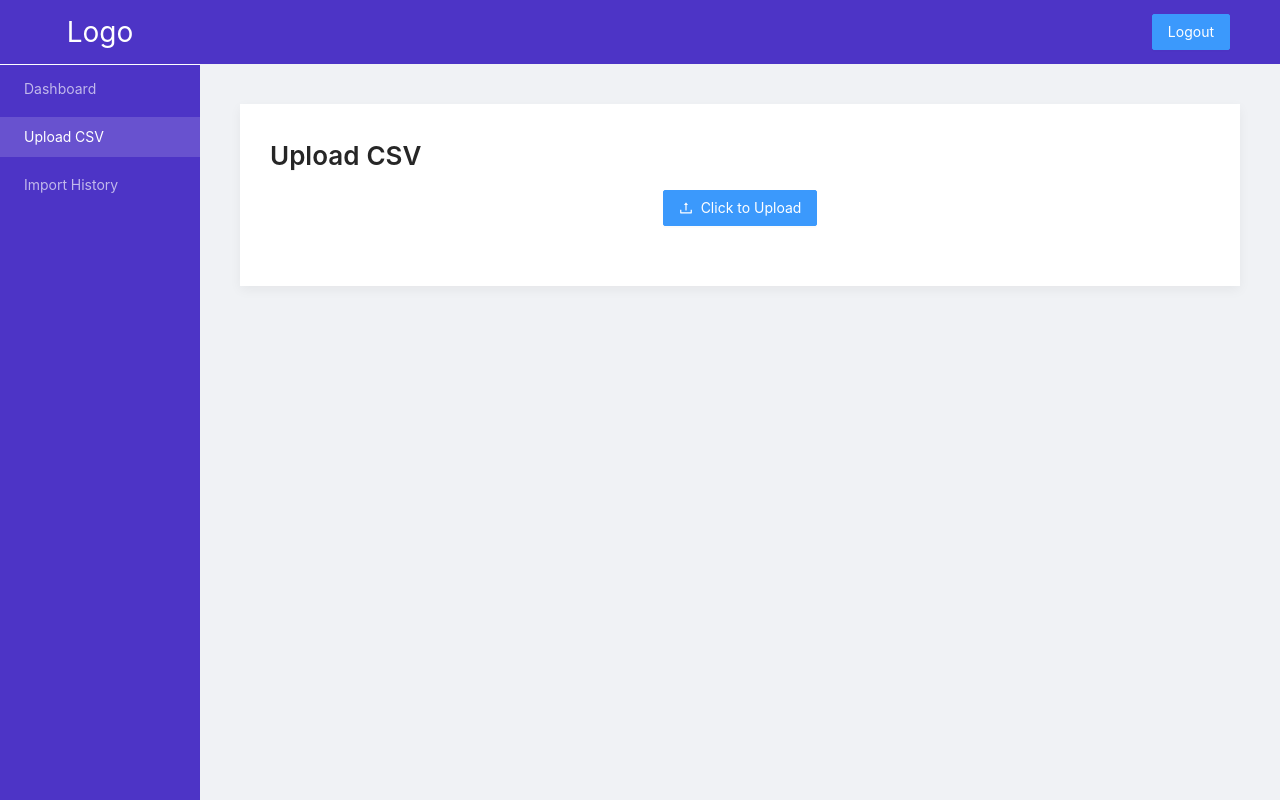
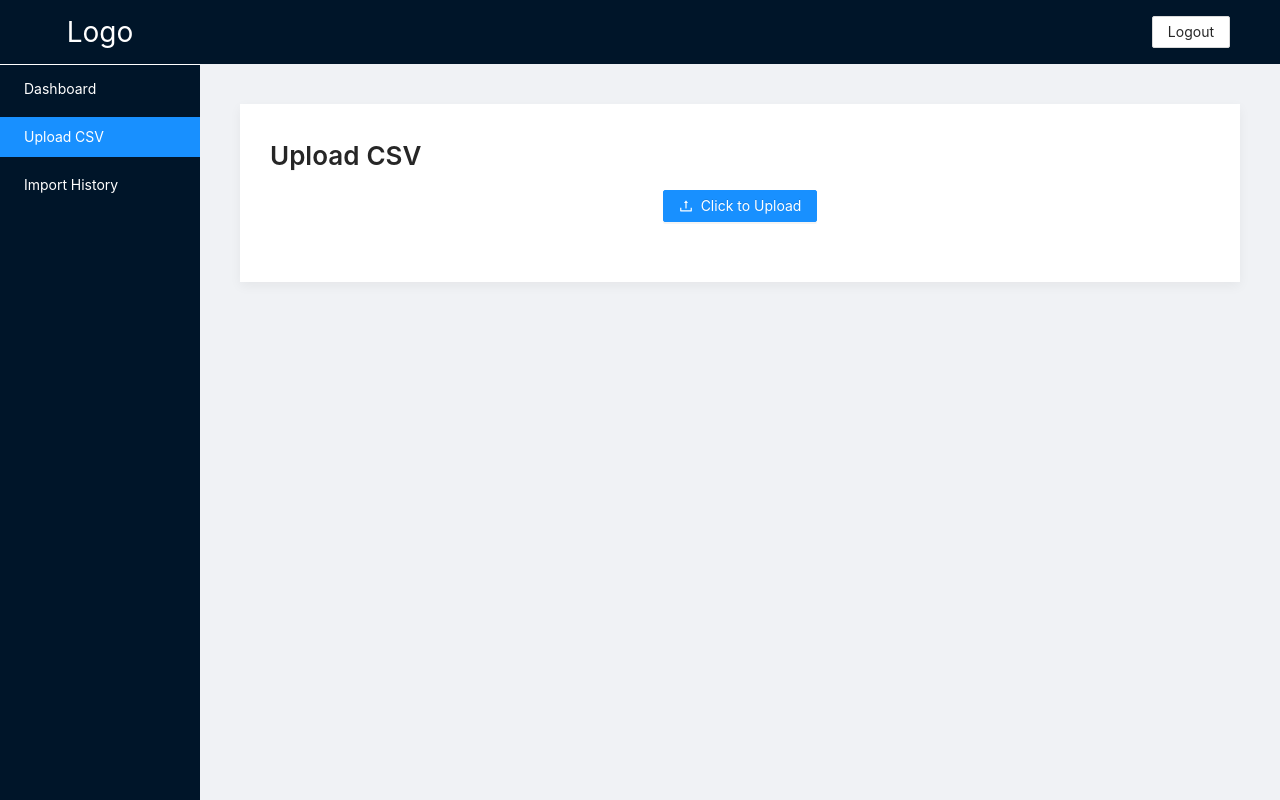
Before and after one commit to Shubhammuley/Admin-webapp, a React (Create React App) app: page /uploadCsv in a window 1280 px wide. Built offline with nearby package versions, Linux system fonts and the light colour scheme; no server answers; sample sign-in values are in the browser's storage.

Commit message:
Update fixes

```diff
--- a/src/App.css
+++ b/src/App.css
@@ -113,18 +113,23 @@ body,
   width: 0 !important;
 }
 
-.ant-layout-sider, .ant-layout-header, .ant-menu.ant-menu-dark, .ant-menu-dark .ant-menu-sub, .ant-menu.ant-menu-dark .ant-menu-sub {
+/* .ant-layout-sider, .ant-layout-header, .ant-menu.ant-menu-dark, .ant-menu-dark .ant-menu-sub, .ant-menu.ant-menu-dark .ant-menu-sub {
   background-color: #4d34c6 !important;
-}
+} */
 
-.ant-menu-dark.ant-menu-dark:not(.ant-menu-horizontal) .ant-menu-item-selected {
+/* .ant-menu-dark.ant-menu-dark:not(.ant-menu-horizontal) .ant-menu-item-selected {
   background-color: hsla(0,0%,100%,.15) !important;
+} */
+
+.App .ant-menu-dark .ant-menu-item > span > a {
+  color: #fff;
 }
 
 header.ant-layout-header.site-layout-background > div {
   text-align: right;
 }
-.App .ant-btn {
+
+/* .App .ant-btn {
   color: #fff;
   background: #3b99fc;
   border-color: #3b99fc;
@@ -135,7 +140,7 @@ header.ant-layout-header.site-layout-background > div {
   background: #fff;
   color: #3b99fc;
   border-color: #3b99fc;
-}
+} */
 
 .logo {
   border-bottom: 1px solid #fff;
--- a/src/modules/ImportHistory/columns.jsx
+++ b/src/modules/ImportHistory/columns.jsx
@@ -52,7 +52,7 @@ const getAction = (status, record, onClickButton) => {
     (status === "aborted" || status === "error") &&
     record.errorSku.length > 0
   ) {
-    return <Button onClick={() => onClickButton(record)}>View SKUs</Button>;
+    return <Button type="primary" onClick={() => onClickButton(record)}>View SKUs</Button>;
   }
 };
 
@@ -99,6 +99,7 @@ export const getColumns = (onClickButton) => {
       title: "Action",
       dataIndex: "status",
       width: "8%",
+      className: "text-center",
       render: (status, record) => {
         return <>{getAction(status, record, onClickButton)}</>;
       },
--- a/src/modules/UploadCsv/index.jsx
+++ b/src/modules/UploadCsv/index.jsx
@@ -1,11 +1,12 @@
 import React, { useCallback, useEffect, useState } from "react";
 import { PageHeader, Button, Upload, Modal } from "antd";
-import { UploadOutlined, SyncOutlined } from "@ant-design/icons";
+import { UploadOutlined } from "@ant-design/icons";
 import { connect } from "react-redux";
 import callApi from "../../server";
 import displayNotification from "../../shared/components/notifications";
 import { getDuration, getFormatedTime } from "../../utils/dateFormatter";
 import PageLoading from "../../shared/components/PageLoading";
+import sandglass from "../../assets/images/hourglass.gif";
 
 function UplaodCsv({ user }) {
   const [loading, setLoading] = useState(false);
@@ -233,7 +234,11 @@ function UplaodCsv({ user }) {
                   accept=".csv"
                   beforeUpload={beforeUpload}
                 >
-                  <Button loading={loading} icon={<UploadOutlined />}>
+                  <Button
+                    type="primary"
+                    loading={loading}
+                    icon={<UploadOutlined />}
+                  >
                     Click to Upload
                   </Button>
                 </Upload>
@@ -241,8 +246,11 @@ function UplaodCsv({ user }) {
                   <div>
                     <p>
                       Last import: Start time -{" "}
-                      {getFormatedTime(lastImportDetails.startTime)} End time -{" "}
-                      {getFormatedTime(lastImportDetails.endTime)}
+                      {getFormatedTime(lastImportDetails.startTime)}{" "}
+                      {lastImportDetails.status === "aborted"
+                        ? "Abort time"
+                        : "End time"}{" "}
+                      - {getFormatedTime(lastImportDetails.endTime)}
                     </p>
                   </div>
                 )}
@@ -251,12 +259,10 @@ function UplaodCsv({ user }) {
               <>
                 {totalRemainingDuration && !processing ? (
                   <div>
-                    <p>
-                      Currently one import is in progress{" "}
-                      <span>
-                        <SyncOutlined spin />
-                      </span>
-                    </p>
+                    <div>
+                      <img src={sandglass} alt="sandglass gif" width="100px" />
+                      <p>Import in progress</p>
+                    </div>
                     <p>
                       Total remaining time to complete update:{" "}
                       {totalRemainingDuration}
@@ -271,12 +277,12 @@ function UplaodCsv({ user }) {
                         workloadDetails.logDetails.totalNumberOfRecord || 0
                       ).toLocaleString("en-US")}
                     </p>
-                    <p>
+                    {/* <p>
                       Records updated:{" "}
                       {(
                         workloadDetails.logDetails.recordEntered || 0
                       ).toLocaleString("en-US")}
-                    </p>
+                    </p> */}
                   </div>
                 ) : (
                   <>
@@ -284,7 +290,12 @@ function UplaodCsv({ user }) {
                     {updateFinished && <p>Update process finished</p>}
                   </>
                 )}
-                <Button loading={loading} onClick={showModal}>
+                <Button
+                  loading={loading}
+                  onClick={showModal}
+                  type="primary"
+                  danger
+                >
                   Abort
                 </Button>
                 <Modal
```
Also changed, not shown: src/assets/images/hourglass.gif (added), src/assets/images/icons8-sand-timer.gif (added).
